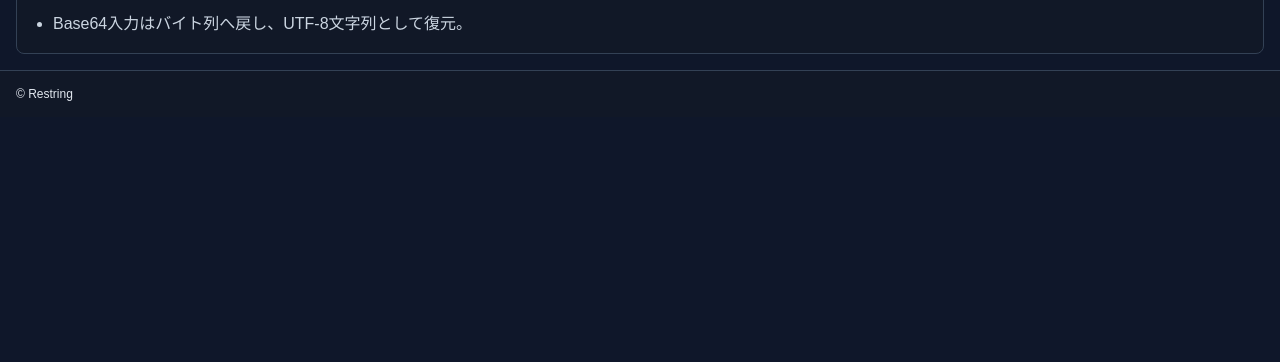
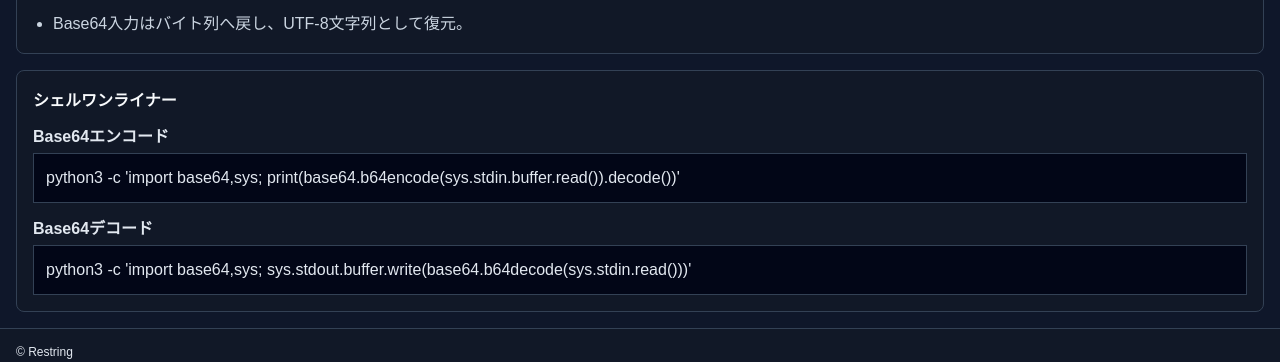
Before and after one commit to reload-co-jp/restring, a Next.js app: page /base64 in a window 1280 px wide. Shown: the part 913-1275 px from the top of the page. Before the commit the page ends 1030 px from the top, so only its background shows below. Built offline with nearby package versions, Linux system fonts and the light colour scheme; no server answers.

Commit message:
Add one liner

```diff
--- a/app/reset.css
+++ b/app/reset.css
@@ -201,6 +201,26 @@ select {
   line-height: 1.6;
 }
 
+.shellList {
+  display: grid;
+  gap: .75rem;
+}
+
+.shellItem {
+  display: grid;
+  gap: .375rem;
+}
+
+.shellItem p {
+  color: #e2e8f0;
+  font-weight: 700;
+}
+
+.shellItem pre {
+  min-height: 0;
+  white-space: pre;
+}
+
 .twoColumn,
 .utilityGrid {
   display: grid;
--- a/components/tool-article.tsx
+++ b/components/tool-article.tsx
@@ -28,6 +28,21 @@ export const ToolArticle: FC<{ children: ReactNode; href: string }> = ({
           ))}
         </ul>
       </section>
+      {tool.shell.length > 0 && (
+        <section className="articleSection">
+          <h2>シェルワンライナー</h2>
+          <div className="shellList">
+            {tool.shell.map((item) => (
+              <div className="shellItem" key={item.command}>
+                <p>{item.label}</p>
+                <pre>
+                  <code>{item.command}</code>
+                </pre>
+              </div>
+            ))}
+          </div>
+        </section>
+      )}
     </div>
   )
 }
--- a/components/tool-links.ts
+++ b/components/tool-links.ts
@@ -11,6 +11,12 @@ export const toolLinks = [
     mechanism: [
       "入力を指定粒度で分割し、共通部分と追加・削除部分を計算。",
       "インライン表示では差分箇所を色分けし、左右表示では正規化後の内容を並べる。",
+    ],
+    shell: [
+      {
+        label: "行単位で比較",
+        command: "diff -u before.txt after.txt",
+      },
     ],
   },
   {
@@ -26,6 +32,12 @@ export const toolLinks = [
       "JSON.parseで構文検証し、成功した値をインデント付きで表示。",
       "オブジェクトのキーを再帰的にソートしてから比較するため、キー順だけの違いは無視。",
     ],
+    shell: [
+      {
+        label: "キー順を揃えて比較",
+        command: "diff -u <(jq -S . a.json) <(jq -S . b.json)",
+      },
+    ],
   },
   {
     href: "/text-diff/",
@@ -39,6 +51,12 @@ export const toolLinks = [
     mechanism: [
       "テキスト比較と同じ差分計算を使い、同一部分を除外。",
       "差分結果を追加・削除ラベル付きで抽出表示。",
+    ],
+    shell: [
+      {
+        label: "追加・削除行だけ表示",
+        command: "diff -u before.txt after.txt | sed -n '/^[+-][^+-]/p'",
+      },
     ],
   },
   {
@@ -54,6 +72,13 @@ export const toolLinks = [
       "UnicodeをNFCへ正規化。",
       "連続する空白を1文字に圧縮し、CRLF/CRをLFへ統一して前後空白を削除。",
     ],
+    shell: [
+      {
+        label: "空白・改行・Unicodeを正規化",
+        command:
+          "python3 -c 'import re,sys,unicodedata; s=sys.stdin.read().replace(\"\\r\\n\",\"\\n\").replace(\"\\r\",\"\\n\"); s=unicodedata.normalize(\"NFC\",s); print(re.sub(r\"[^\\S\\r\\n]+\",\" \",s).strip())' < input.txt",
+      },
+    ],
   },
   {
     href: "/invisible-character-viewer/",
@@ -67,6 +92,13 @@ export const toolLinks = [
     mechanism: [
       "文字列を1文字ずつ走査し、不可視文字を読みやすい名前へ置換。",
       "通常文字はそのまま残すため、混入箇所を文脈付きで確認可能。",
+    ],
+    shell: [
+      {
+        label: "不可視文字を名前へ置換",
+        command:
+          "python3 -c 'import sys; m={\" \":\"<Space>\",\"\\t\":\"<Tab>\",\"\\r\":\"<CR>\",\"\\n\":\"<LF>\\n\",\"\\u00a0\":\"<NBSP>\",\"\\u200b\":\"<ZWSP>\"}; print(\"\".join(m.get(c,c) for c in sys.stdin.read()))' < input.txt",
+      },
     ],
   },
   {
@@ -82,6 +114,13 @@ export const toolLinks = [
       "入力中のCRLF/CRを一度LFへ統一。",
       "選択された改行コードへLFを置換して出力。",
     ],
+    shell: [
+      {
+        label: "CRLFへ変換",
+        command:
+          "python3 -c 'import sys; s=sys.stdin.read().replace(\"\\r\\n\",\"\\n\").replace(\"\\r\",\"\\n\"); sys.stdout.write(s.replace(\"\\n\",\"\\r\\n\"))' < input.txt > output.txt",
+      },
+    ],
   },
   {
     href: "/case-converter/",
@@ -95,6 +134,13 @@ export const toolLinks = [
     mechanism: [
       "空白、ハイフン、アンダースコア、camelCase境界で単語へ分割。",
       "単語を小文字化し、選択形式に応じて連結・大文字化。",
+    ],
+    shell: [
+      {
+        label: "snake_caseへ変換",
+        command:
+          "python3 -c 'import re,sys; s=sys.stdin.read().strip(); s=re.sub(r\"([a-z0-9])([A-Z])\",r\"\\1 \\2\",s); print(\"_\".join(w.lower() for w in re.split(r\"[\\s_-]+\",s) if w))'",
+      },
     ],
   },
   {
@@ -110,6 +156,18 @@ export const toolLinks = [
       "encodeURIComponentでURLに安全な表現へ変換。",
       "decodeURIComponentでパーセントエンコード文字列を復元。",
     ],
+    shell: [
+      {
+        label: "URLエンコード",
+        command:
+          "python3 -c 'import sys,urllib.parse; print(urllib.parse.quote(sys.stdin.read().strip(), safe=\"\"))'",
+      },
+      {
+        label: "URLデコード",
+        command:
+          "python3 -c 'import sys,urllib.parse; print(urllib.parse.unquote(sys.stdin.read().strip()))'",
+      },
+    ],
   },
   {
     href: "/base64/",
@@ -123,6 +181,18 @@ export const toolLinks = [
     mechanism: [
       "UTF-8バイト列をBase64へ変換。",
       "Base64入力はバイト列へ戻し、UTF-8文字列として復元。",
+    ],
+    shell: [
+      {
+        label: "Base64エンコード",
+        command:
+          "python3 -c 'import base64,sys; print(base64.b64encode(sys.stdin.buffer.read()).decode())'",
+      },
+      {
+        label: "Base64デコード",
+        command:
+          "python3 -c 'import base64,sys; sys.stdout.buffer.write(base64.b64decode(sys.stdin.read()))'",
+      },
     ],
   },
   {
@@ -138,6 +208,18 @@ export const toolLinks = [
       "&、<、>、ダブルクォート、シングルクォートをHTMLエンティティへ置換。",
       "既知のHTMLエンティティは対応する文字へ戻す。",
     ],
+    shell: [
+      {
+        label: "HTMLエスケープ",
+        command:
+          "python3 -c 'import html,sys; print(html.escape(sys.stdin.read(), quote=True))'",
+      },
+      {
+        label: "HTMLアンエスケープ",
+        command:
+          "python3 -c 'import html,sys; print(html.unescape(sys.stdin.read()))'",
+      },
+    ],
   },
   {
     href: "/unicode-inspector/",
@@ -152,5 +234,12 @@ export const toolLinks = [
       "入力をUnicodeコードポイント単位で分解。",
       "各文字をUTF表現へ変換し、代表的なUnicodeブロック名と併せて表示。",
     ],
+    shell: [
+      {
+        label: "コードポイントと文字名を表示",
+        command:
+          "python3 -c 'import sys,unicodedata; [print(f\"{c}\\tU+{ord(c):04X}\\t{unicodedata.name(c, \"UNKNOWN\")}\") for c in sys.stdin.read()]'",
+      },
+    ],
   },
 ]
```
